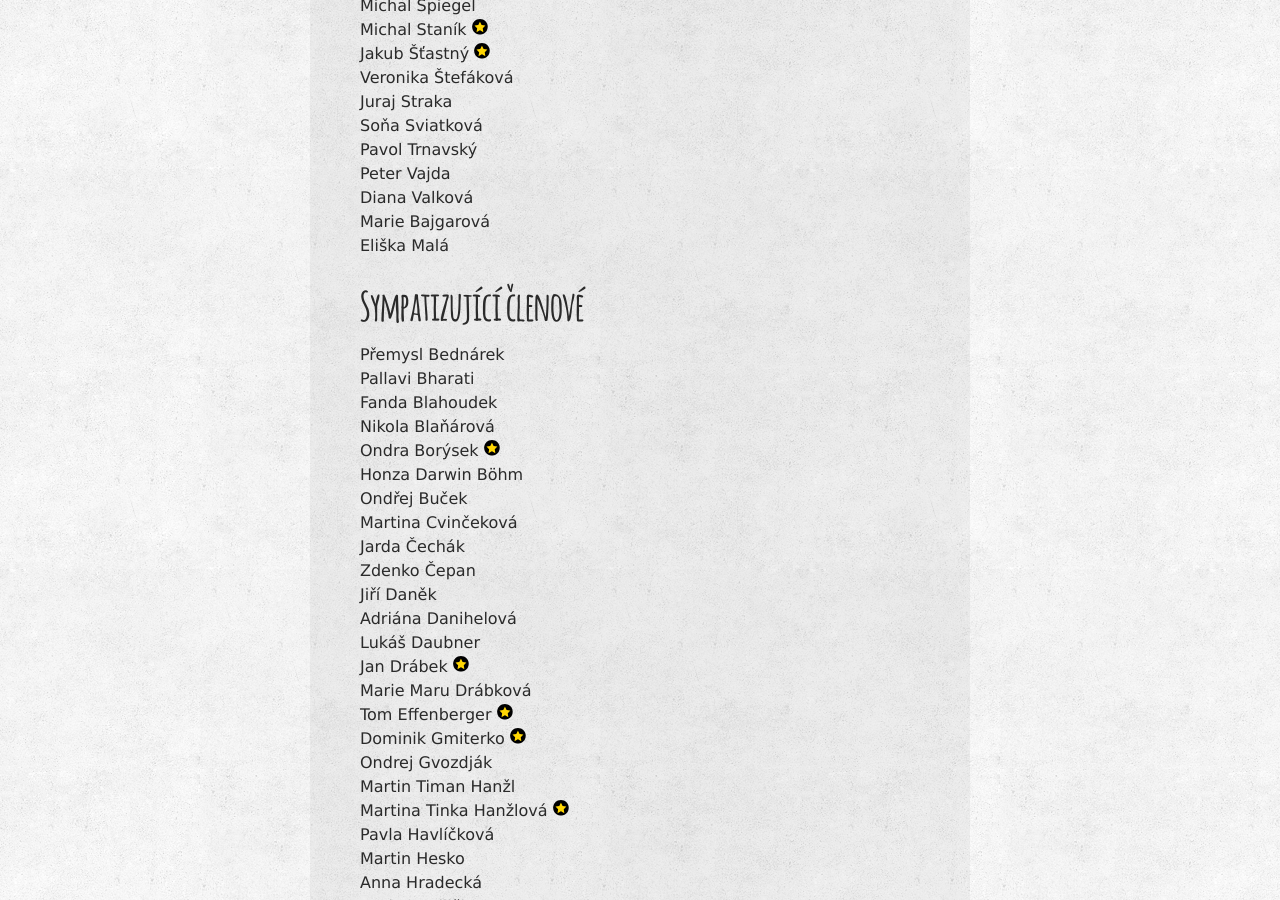
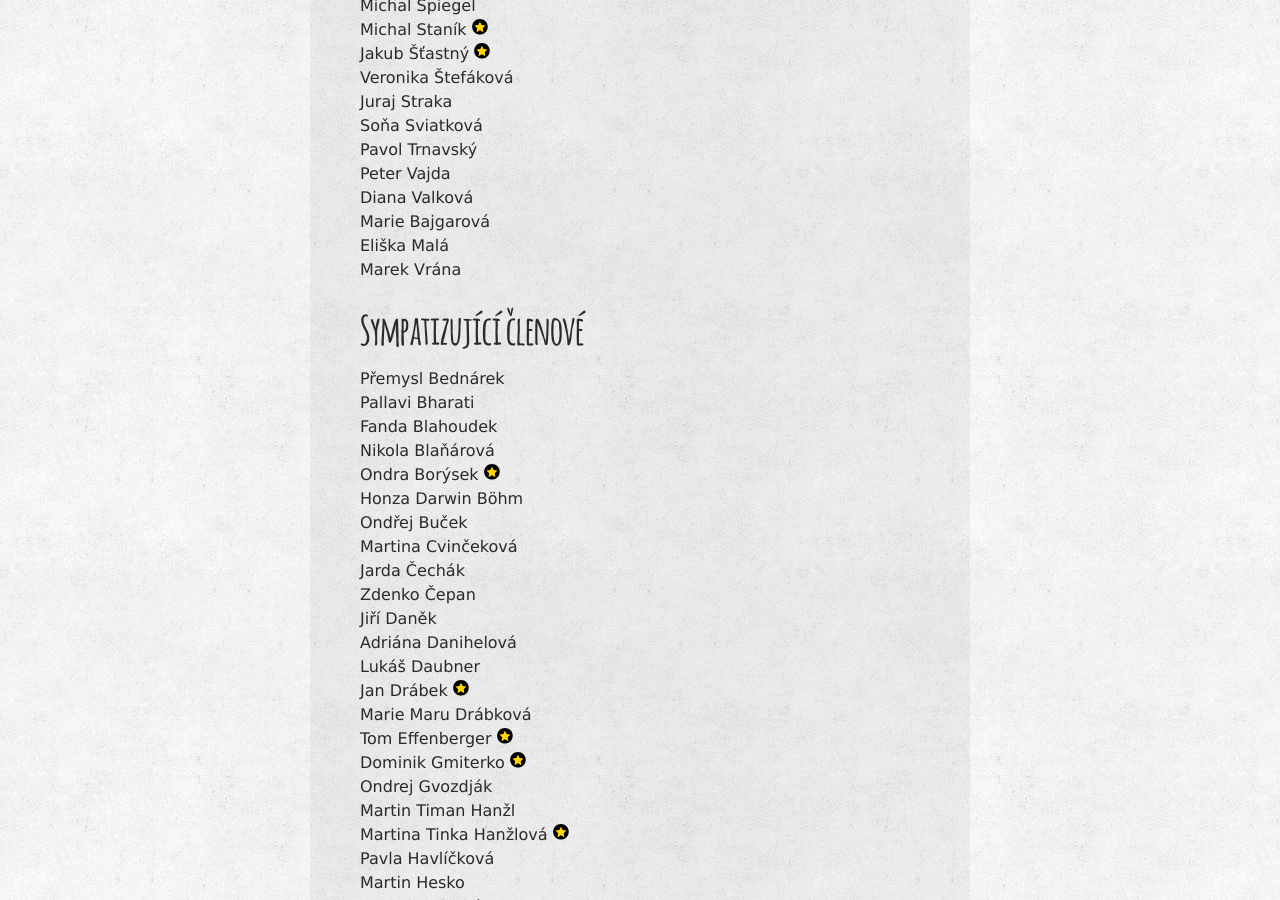
Before and after one commit to zverinec/zverinec-web, a Jekyll site: the page built from _pages/members.md, in a window 1280 px wide and 900 px high, scrolled down 1631 px. Built offline with Jekyll 4.4.1, drawn with Linux system fonts in a browser that asks for light colours; comment, search, counter and statistics services are not loaded.

Commit message:
Update members.md
Added a member

```diff
--- a/_pages/members.md
+++ b/_pages/members.md
@@ -62,6 +62,7 @@ Peter Vajda<br/>
 Diana Valková<br/>
 Marie Bajgarová<br/>
 Eliška Malá<br/>
+Marek Vrána<br/>
 
 
 ## Sympatizující členové
```
